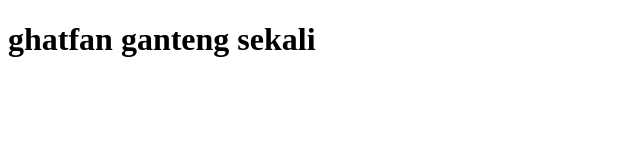
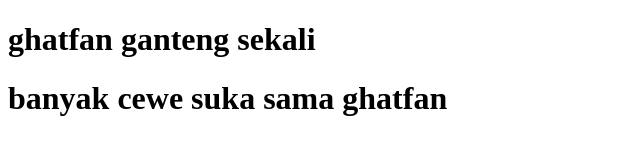
Before and after one commit to ghatpreneur/Pacman-Study-Case, a plain HTML site: page index.html in a window 1280 px wide. Shown: the whole page, without its empty margins (0-640 px from the left). Drawn offline with Linux system fonts and the light colour scheme.

Commit message:
nambah banyak cewe suka ghatfan

```diff
--- a/index.html
+++ b/index.html
@@ -7,5 +7,6 @@
 </head>
 <body>
     <h1>ghatfan ganteng sekali</h1>
+    <h1>banyak cewe suka sama ghatfan</h1>
 </body>
 </html>
```
